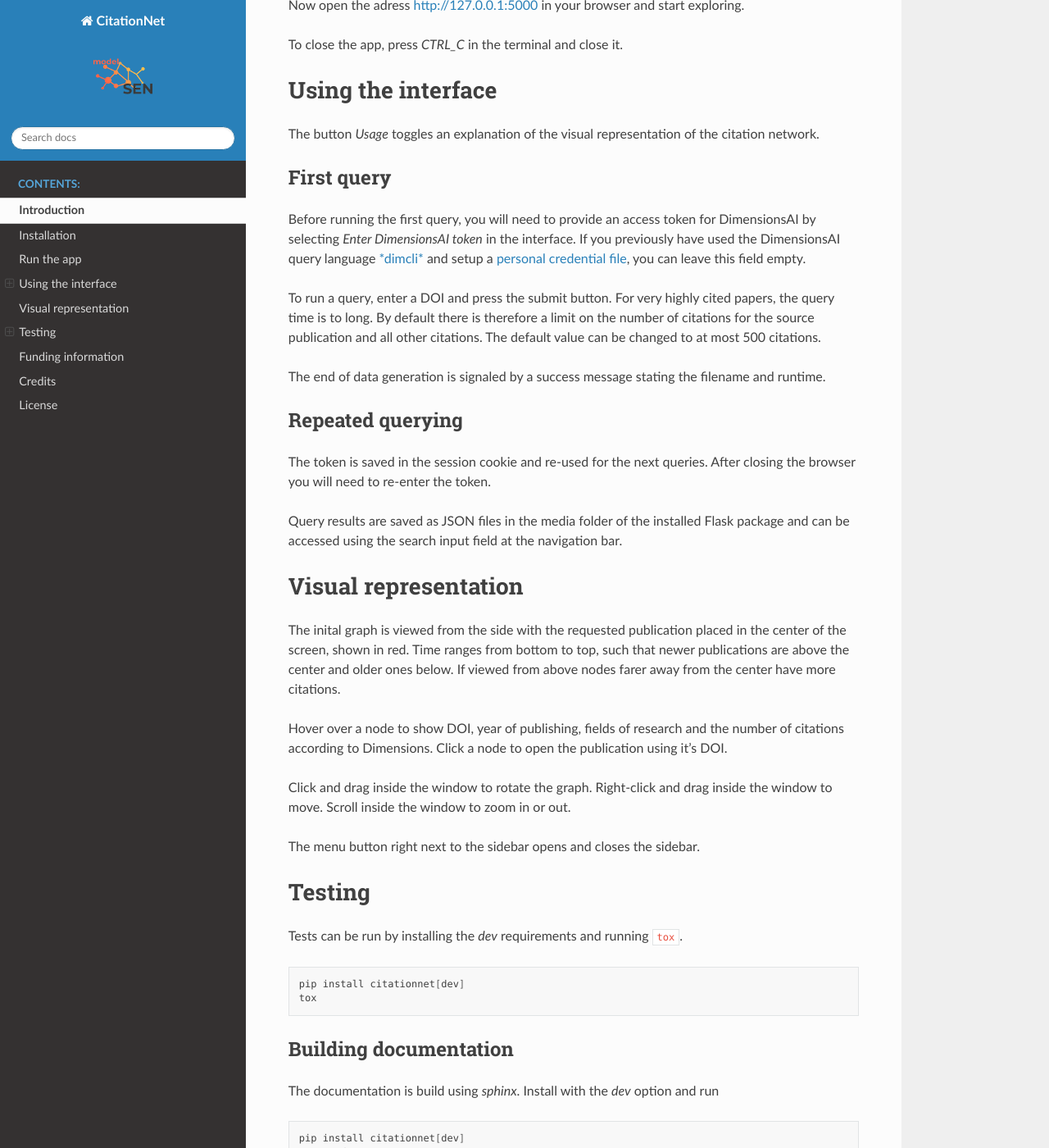
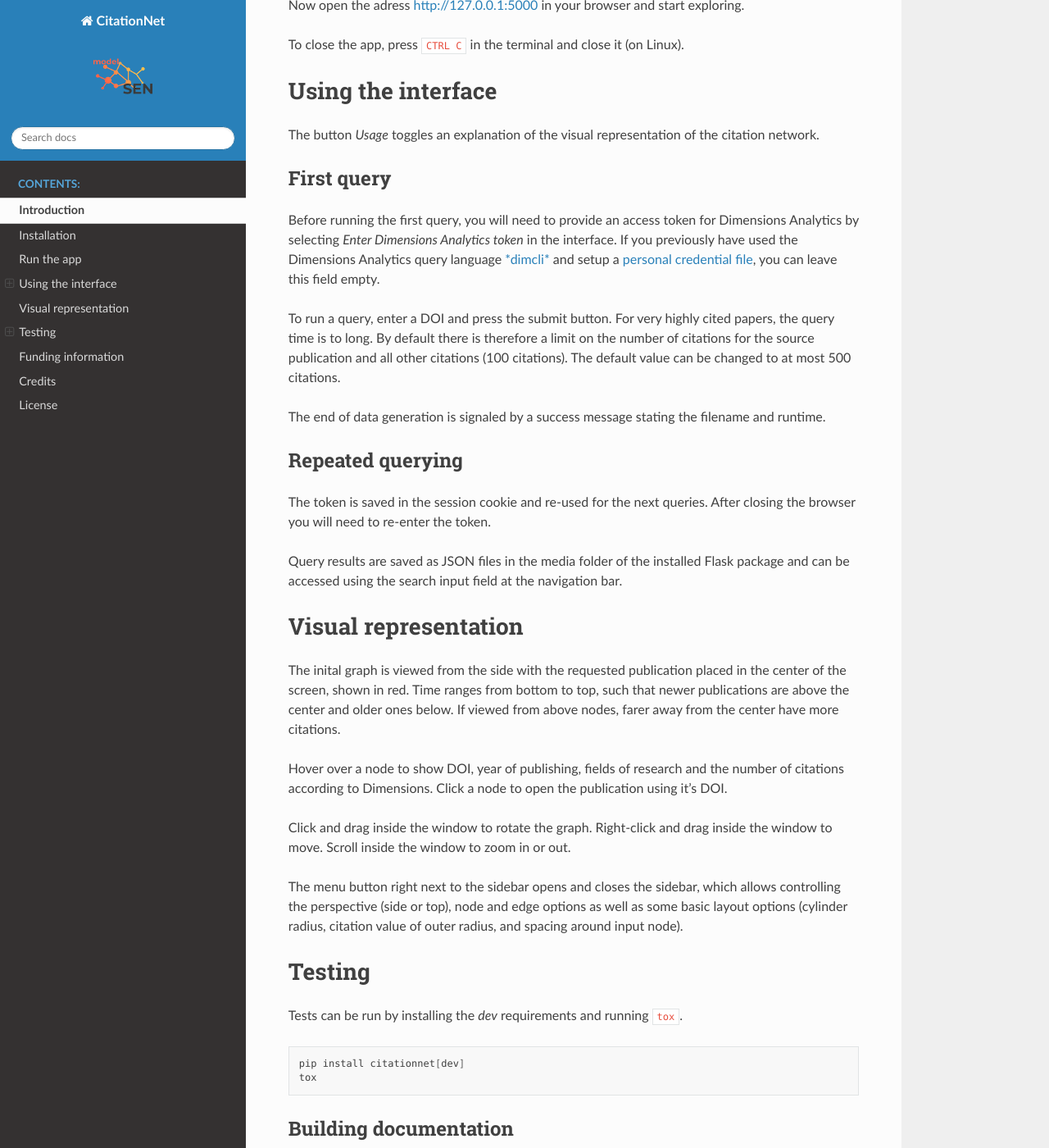
Before and after one commit to DHCodeReview/citationnet, a Sphinx documentation site: the page built from docs/readme.rst, in a window 1280 px wide and 1400 px high, scrolled down 842 px. Shown: the whole window at 82% size. Built offline with Sphinx 7.4.7 and the Read the Docs theme 2.0.0, drawn with Linux system fonts in a browser that asks for light colours; some of the changed text lies outside the part shown.

Commit message:
fix wording

```diff
--- a/README.md
+++ b/README.md
@@ -1,5 +1,5 @@
 A Flask app to generate and display reference and citation traces of a single publication
-using [DimensionsAI](https://app.dimensions.ai).
+using [Dimensions Analytics](https://app.dimensions.ai).
 
 Documentation is available on [ReadTheDocs](https://citationnet.readthedocs.io/).
 
@@ -31,7 +31,7 @@ flask run
 
 Now open the adress [http://127.0.0.1:5000](http://127.0.0.1:5000) in your browser and start exploring.
 
-To close the app, press _CTRL_C_ in the terminal and close it.
+To close the app, press `CTRL C` in the terminal and close it (on Linux).
 
 # Using the interface
 
@@ -39,9 +39,9 @@ The button _Usage_ toggles an explanation of the visual representation of the ci
 
 ## First query
 
-Before running the first query, you will need to provide an access token for DimensionsAI by selecting _Enter DimensionsAI token_ in the interface. If you previously have used the DimensionsAI query language [_dimcli_](https://github.com/digital-science/dimcli) and setup a [personal credential file](https://api-lab.dimensions.ai/cookbooks/1-getting-started/1-Using-the-Dimcli-library-to-query-the-API.html#More-secure-method:-storing-a-private-credentials-file), you can leave this field empty.
+Before running the first query, you will need to provide an access token for Dimensions Analytics by selecting _Enter Dimensions Analytics token_ in the interface. If you previously have used the Dimensions Analytics query language [_dimcli_](https://github.com/digital-science/dimcli) and setup a [personal credential file](https://api-lab.dimensions.ai/cookbooks/1-getting-started/1-Using-the-Dimcli-library-to-query-the-API.html#More-secure-method:-storing-a-private-credentials-file), you can leave this field empty.
 
-To run a query, enter a DOI and press the submit button. For very highly cited papers, the query time is to long. By default there is therefore a limit on the number of citations for the source publication and all other citations. The default value can be changed to at most 500 citations.
+To run a query, enter a DOI and press the submit button. For very highly cited papers, the query time is to long. By default there is therefore a limit on the number of citations for the source publication and all other citations (100 citations). The default value can be changed to at most 500 citations.
 
 The end of data generation is signaled by a success message stating the filename and runtime.
 
@@ -54,13 +54,13 @@ search input field at the navigation bar.
 
 # Visual representation
 
-The inital graph is viewed from the side with the requested publication placed in the center of the screen, shown in red. Time ranges from bottom to top, such that newer publications are above the center and older ones below. If viewed from above nodes farer away from the center have more citations.
+The inital graph is viewed from the side with the requested publication placed in the center of the screen, shown in red. Time ranges from bottom to top, such that newer publications are above the center and older ones below. If viewed from above nodes, farer away from the center have more citations.
 
 Hover over a node to show DOI, year of publishing, fields of research and the number of citations according to Dimensions. Click a node to open the publication using it's DOI.
 
 Click and drag inside the window to rotate the graph. Right-click and drag inside the window to move. Scroll inside the window to zoom in or out.
 
-The menu button right next to the sidebar opens and closes the sidebar.
+The menu button right next to the sidebar opens and closes the sidebar, which allows controlling the perspective (side or top), node and edge options as well as some basic layout options (cylinder radius, citation value of outer radius, and spacing around input node).
 
 # Testing
 
--- a/docs/index.rst
+++ b/docs/index.rst
@@ -3,12 +3,12 @@
    You can adapt this file completely to your liking, but it should at least
    contain the root `toctree` directive.
 
-CitationNet visualization documentation
-=======================================
+CitationNet visualization
+=========================
 
 This Flask app generates tree structures for citation (and their citations)
 and references (and their references) of a
-source publication using data from `DimensionsAI <https://app.dimensions.ai>`_ and
+source publication using data from `Dimensions Analytics<https://app.dimensions.ai>`_ and
 displays this tree as a 3D network.
 
 The development is part of the research project `ModelSEN <https://modelsen.mpiwg-berlin.mpg.de>`_
--- a/src/citationnet/templates/startpage.html
+++ b/src/citationnet/templates/startpage.html
@@ -39,10 +39,10 @@
     <button type="submit" class="btn btn-primary">Submit</button>
   </div>
   <div class="my-3">
-    <label for="inputToken" class="btn btn-outline-success form-label" data-bs-toggle="collapse" data-bs-target="#inputToken" aria-expanded="false" aria-controls="inputToken">Enter DimensionsAI token</label>
+    <label for="inputToken" class="btn btn-outline-success form-label" data-bs-toggle="collapse" data-bs-target="#inputToken" aria-expanded="false" aria-controls="inputToken">Enter Dimensions Analytics token</label>
     <input type="password" class="collapse form-control" name="inputToken" id="inputToken">
     <div id="tokenHelp" class="form-text">
-        The routine makes use of DimensionsAI API.
+        The routine makes use of Dimensions Analytics API.
         Register <a href="https://app.dimensions.ai" target="_blank">here</a> for a token.
         You can also setup a <a href="https://api-lab.dimensions.ai/cookbooks/1-getting-started/1-Using-the-Dimcli-library-to-query-the-API.html#More-secure-method:-storing-a-private-credentials-file" target="_blank">
         personal credential file</a>. In this case the token field can remain empty.
```
